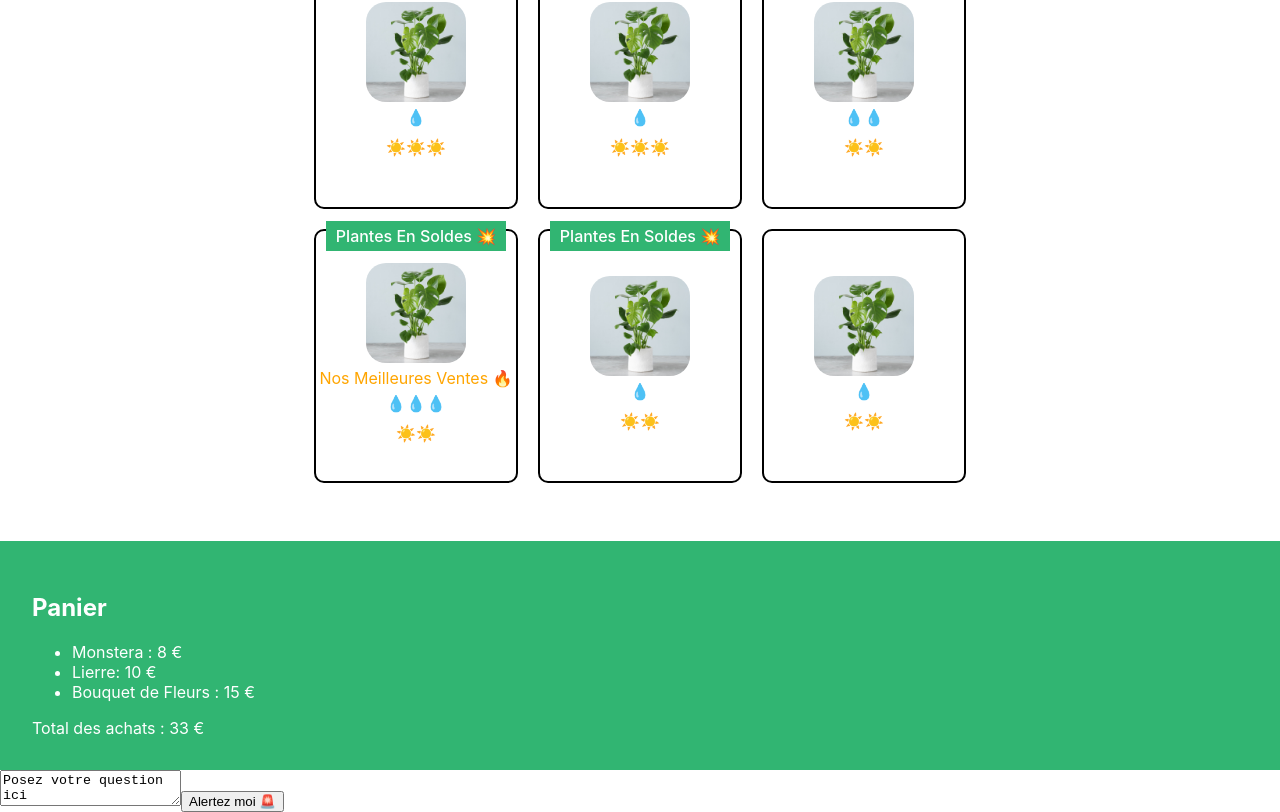
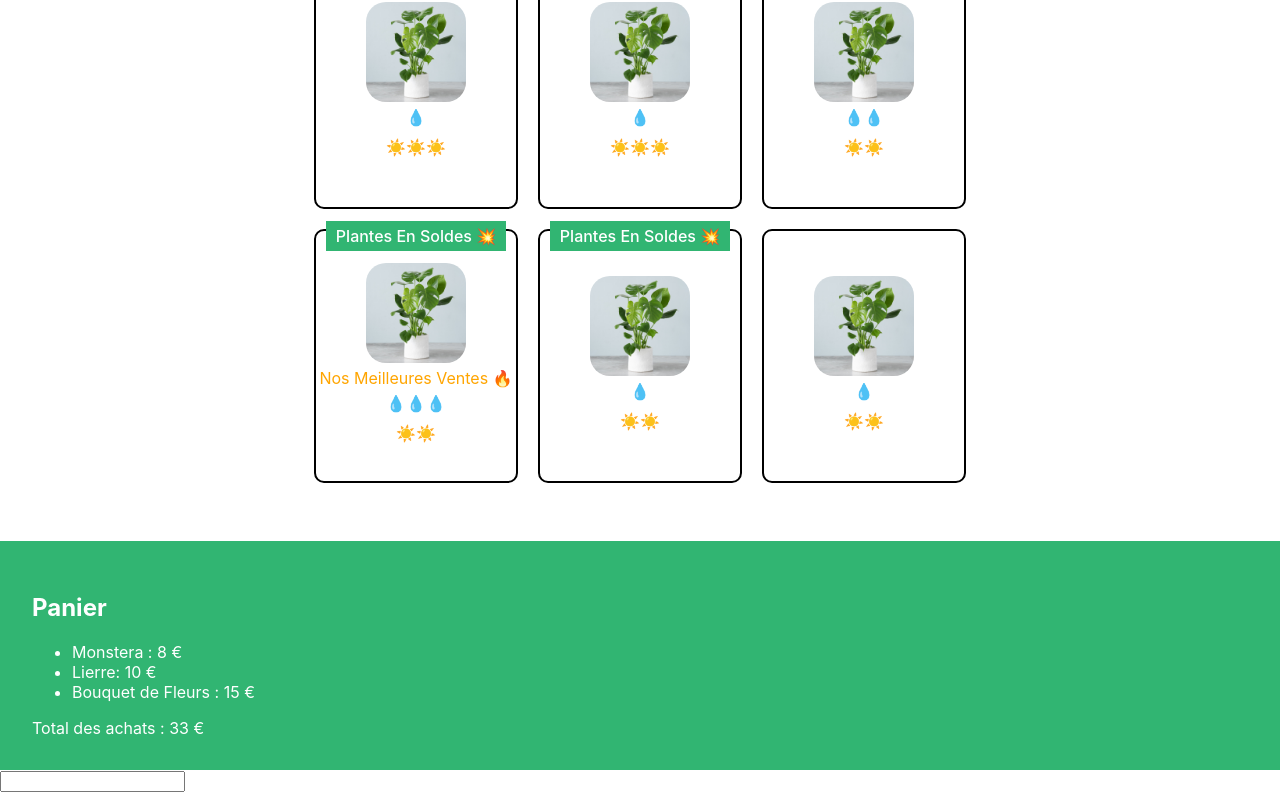
Before and after one commit to asonkes/Cours_React1_openclassRooms, a React (Create React App) app: page / in a window 1280 px wide. Shown: the part 696-1508 px from the top of the page. Built offline with nearby package versions, Linux system fonts and the light colour scheme.

Commit message:
debut exercice à terminer

```diff
--- a/src/components/App.js
+++ b/src/components/App.js
@@ -1,7 +1,7 @@
 import Banner from './Banner';
 import ShoppingList from './SoppingList';
 import Cart from './Cart';
-import QuestionForm from './QuestionForm';
+import Footer from './Footer';
 
 function App() {
   return (
@@ -9,7 +9,7 @@ function App() {
       <Banner/>
       <ShoppingList/>
       <Cart/>
-      <QuestionForm/>
+      <Footer/>
     </div>
   );
 }
--- /dev/null
+++ b/src/components/Footer.js
@@ -0,0 +1,18 @@
+import { useState } from "react";
+
+const Footer = () => {
+
+    const [inputValue, setInputValue] = useState('');
+
+    return(
+        <footer className='lmj-footer'>
+            <input
+                value = {inputValue}
+                blur = { (event) => setInputValue(event.target.value) }
+            />
+        </footer>
+    )
+
+}
+
+export default Footer;
--- a/src/components/QuestionForm.js
+++ /dev/null
@@ -1,18 +0,0 @@
-import { useState } from 'react';
-
-const QuestionForm = () => {
-
-    const [inputValue, setInputValue] = useState('Posez votre question ici');
-
-    return (
-        <div>
-            <textarea
-                value = {inputValue}
-                onChange = {(event) => setInputValue(event.target.value)}
-            />
-            <button onClick={() => alert(inputValue)}>Alertez moi 🚨</button>
-        </div>
-    )
-}
-
-export default QuestionForm;
```
Also changed, not shown: src/styles/QuestionForm.css (deleted, +0 -12 lines).
